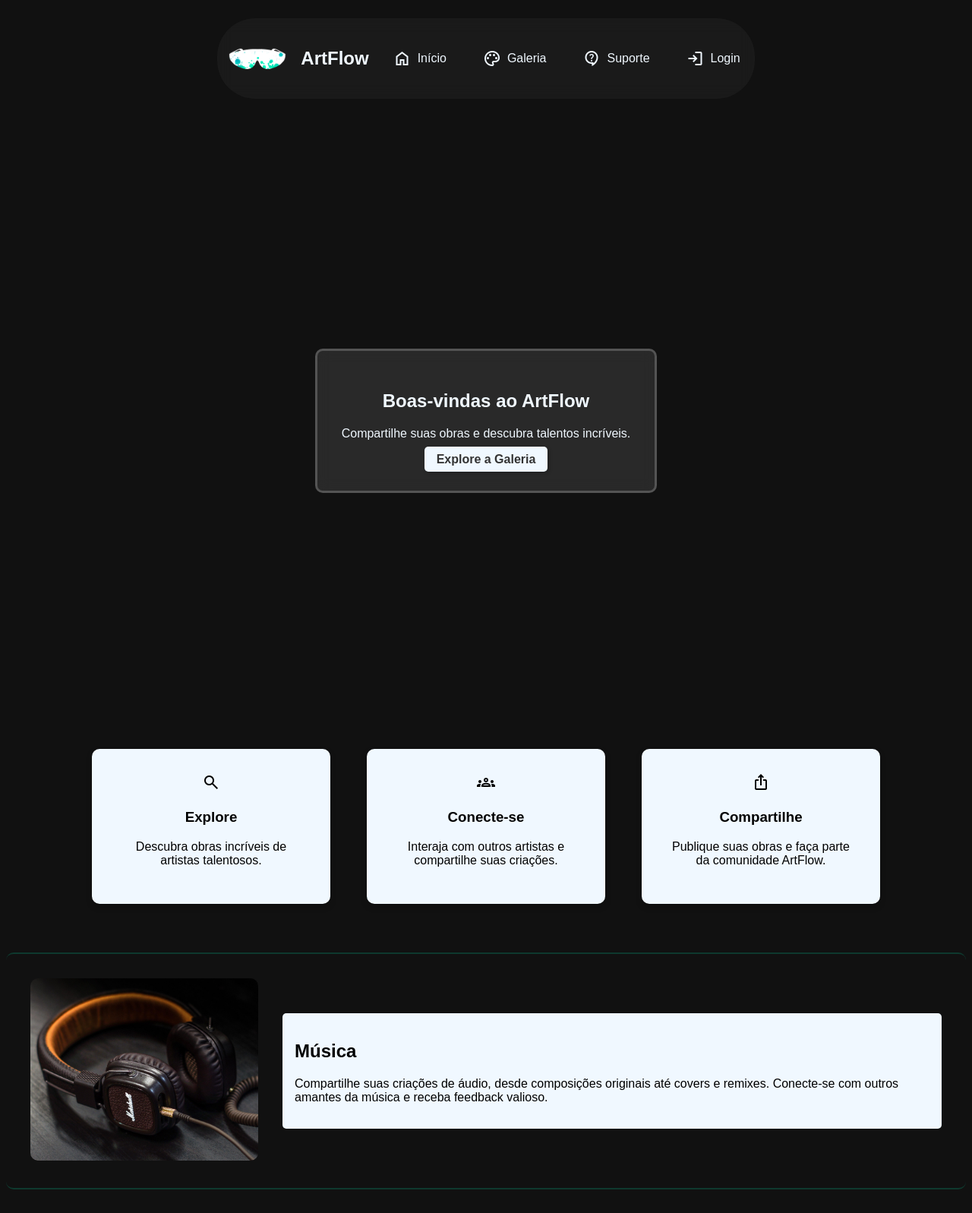
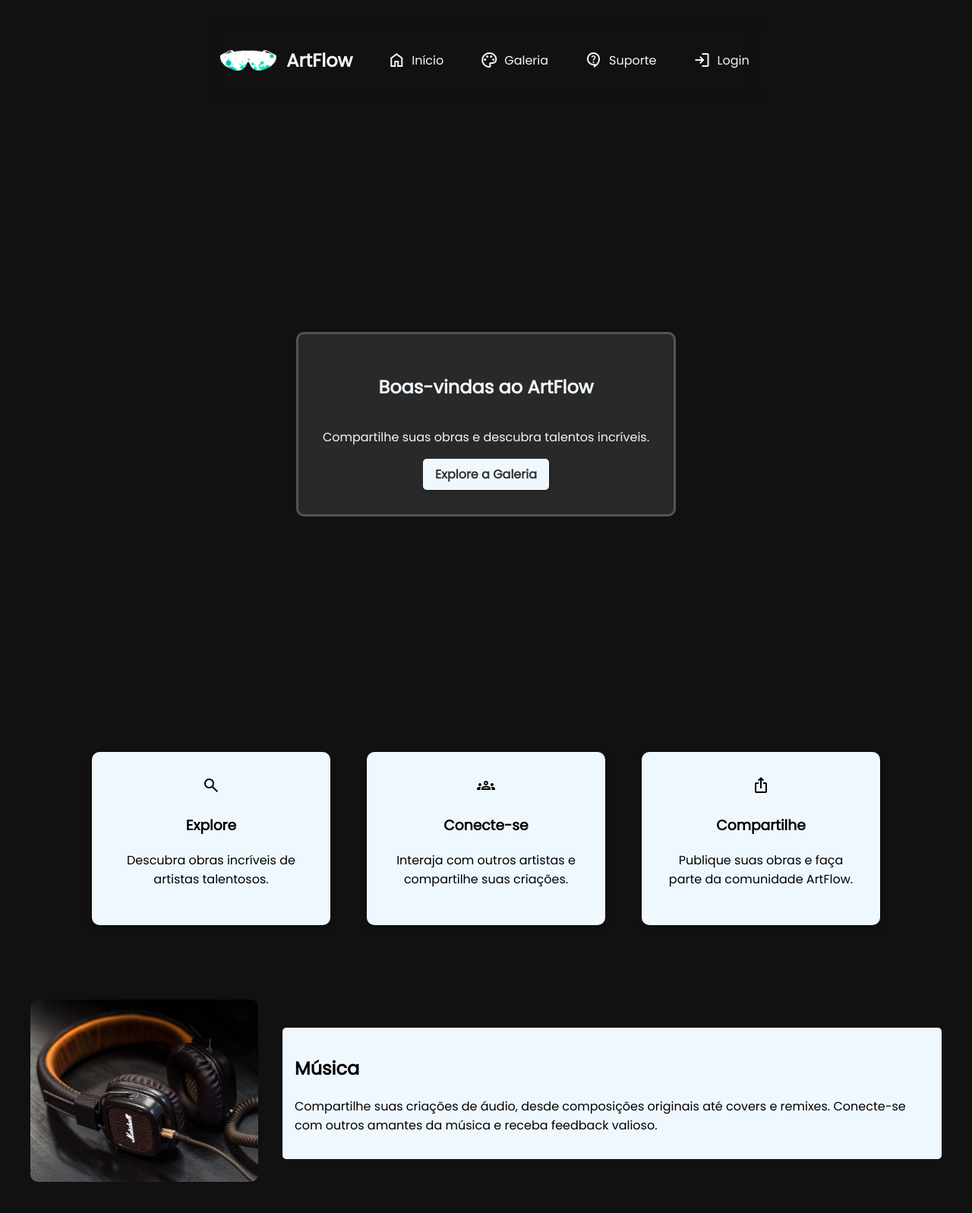
Before and after one commit to 2005-Erick/ArtFlow-Seu-Repositorio-Artistico, a plain HTML site: page index.html in a window 1280 px wide. Shown: the top 1597 px of the page at 76% size. Drawn offline with nearby package versions, Linux system fonts and the light colour scheme.

Commit message:
update 1.1

```diff
--- a/index.html
+++ b/index.html
@@ -8,6 +8,9 @@
     <link rel="stylesheet" href="https://cdnjs.cloudflare.com/ajax/libs/font-awesome/6.7.2/css/all.min.css" integrity="sha512-Evv84Mr4kqVGRNSgIGL/F/aIDqQb7xQ2vcrdIwxfjThSH8CSR7PBEakCr51Ck+w+/U6swU2Im1vVX0SVk9ABhg==" crossorigin="anonymous" referrerpolicy="no-referrer" />
     <link href="https://fonts.googleapis.com/css2?family=Material+Symbols+Outlined" rel="stylesheet" />
     <link rel="icon" href="img/oculospreto.png" type="image/png">
+    <link rel="preconnect" href="https://fonts.googleapis.com">
+    <link rel="preconnect" href="https://fonts.gstatic.com" crossorigin>
+    <link href="https://fonts.googleapis.com/css2?family=Poppins&display=swap" rel="stylesheet">
 </head>
 <body>
     <header>
@@ -16,7 +19,7 @@
                 <img src="img/oculosbranco.png" alt="Artflow logo" class="logo">
                 <h1>ArtFlow</h1>
             </div>
-            <a href="inicio"> <span class="material-symbols-outlined">home</span> Início</a>
+            <a href="inicio"> <span class="material-symbols-outlined mobile">home</span> Início</a>
             <a href="galeria"><span class="material-symbols-outlined">palette</span> Galeria</a>
             <a href="suporte"><span class="material-symbols-outlined">contact_support</span> Suporte</a>
             <a href="login" id="login"><span class="material-symbols-outlined">login</span> Login</a>
--- a/styles.css
+++ b/styles.css
@@ -3,7 +3,9 @@ body {
     margin: 0;
     padding: 0;
     width: 100%;
-    font-family: Arial, sans-serif;
+    font-family: "Poppins", serif;
+    font-weight: 400;
+    font-style: normal;
 }
 
 header {
@@ -18,22 +20,30 @@ header {
 #logotipo {
     display: flex;
     align-items: center;
+    margin-right: 14px;
 }
 
 .logo {
     width: 100px;
     height: auto;
-    margin-right: 7px;
 }
 
 nav {
-    background-color: rgba(255, 255, 255, 0.04);
     backdrop-filter: blur(10px);
     padding: 0.2rem;
-    border-radius: 50px;
+    border-radius: 10px;
     display: flex;
     gap: 1rem;
-    position: static;
+    border-bottom: 2px solid rgba(0, 216, 162, 0.0);
+    border-top: 2px solid rgba(0, 216, 162, 0.0);
+    cursor: pointer;
+    transition: border-bottom 0.5s ease, border-top 0.5s ease;
+}
+
+nav:hover {
+    border-bottom: 2px solid #00d8a2;
+    border-top: 2px solid #00d8a2;
+
 }
 
 nav a {
@@ -44,6 +54,7 @@ nav a {
     gap: 0.5rem;
     padding: 0.5rem 1rem;
     transition: color 0.5s ease;
+
 }
 
 nav a:hover {
@@ -57,8 +68,7 @@ nav a:hover {
         linear-gradient(to bottom, rgba(17, 17, 17, 1) 0%, rgba(17, 17, 17, 0) 30%, rgba(17, 17, 17, 0) 70%, rgba(17, 17, 17, 1) 100%),
         url('img/artflow-back.jpg');
     background-size: cover;
-    background-position: center;
-    background-repeat: no-repeat;
+    background-position: center center;
     display: flex;
     justify-content: center;
     align-items: center;
@@ -72,6 +82,10 @@ nav a:hover {
     border-radius: 10px;
     border: 3px solid rgba(255, 255, 255, 0.2);
     color: aliceblue;
+    display: flex;
+    flex-direction: column;
+    justify-content: center;
+    align-items: center;
 }
 
 .start-text .galeria {
@@ -105,6 +119,11 @@ nav a:hover {
     width: 250px;
     text-align: center;
     box-shadow: 0px 4px 8px rgba(0, 0, 0, 0.2);
+    transition: transform 0.3s ease, box-shadow 0.3s ease;
+}
+
+.card:hover {
+    transform: translateY(-10px);
 }
 
 .box-section {
@@ -116,8 +135,8 @@ nav a:hover {
     max-width: 1200px;
     background-color: #111;
     border-radius: 10px;
-    border-bottom: 2px solid rgba(0, 216, 162, 0.2);
-    border-top: 2px solid rgba(0, 216, 162, 0.2);
+    border-bottom: 2px solid rgba(0, 216, 162, 0.0);
+    border-top: 2px solid rgba(0, 216, 162, 0.0);
     cursor: pointer;
     transition: border-bottom 0.5s ease, border-top 0.5s ease;
 }
@@ -207,18 +226,25 @@ footer {
 /* Área Design Responsivo */
 @media (max-width: 768px) {
     header {
+        display: flex;
         flex-direction: column;
         text-align: center;
+        justify-content: center;
     }
 
     nav {
+        display: flex;
         flex-direction: column;
+        align-items: center;
+        justify-content: center;
         gap: 0.5rem;
     }
 
     .box-section {
+        display: flex;
         flex-direction: column;
         text-align: center;
+        justify-content: center;
     }
 
     .box-imagem img {
@@ -233,9 +259,10 @@ footer {
 
 @media (max-width: 768px) {
     .footer-container {
-      flex-direction: column;
-      align-items: center;
-      text-align: center;
+        display: flex;
+        flex-direction: column;
+        align-items: center;
+        text-align: center;
     }
   }
 
```
